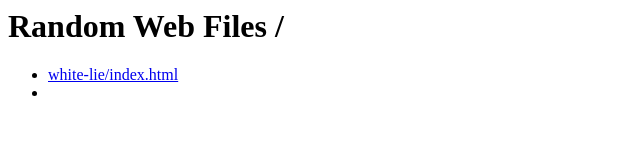
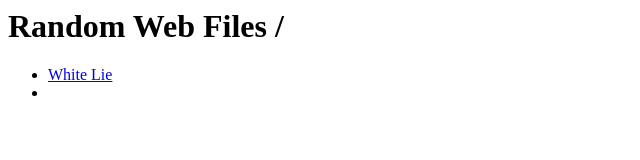
Before and after one commit to matthewleach/matthewleach, a plain HTML site: page web/index.html in a window 1280 px wide. Shown: the full height of the page, 0-640 px from the left. Drawn offline with Linux system fonts and the light colour scheme.

Commit message:
Update index.html

```diff
--- a/web/index.html
+++ b/web/index.html
@@ -5,6 +5,6 @@
 <body>
   <h1>Random Web Files /</h1>
   <ul>
-    <li><a href="White Lie" target="_blank">white-lie/index.html</a><li>
+    <li><a href="white lie/index.html" target="_blank">White Lie</a><li>
   </ul>
 </body>
```
